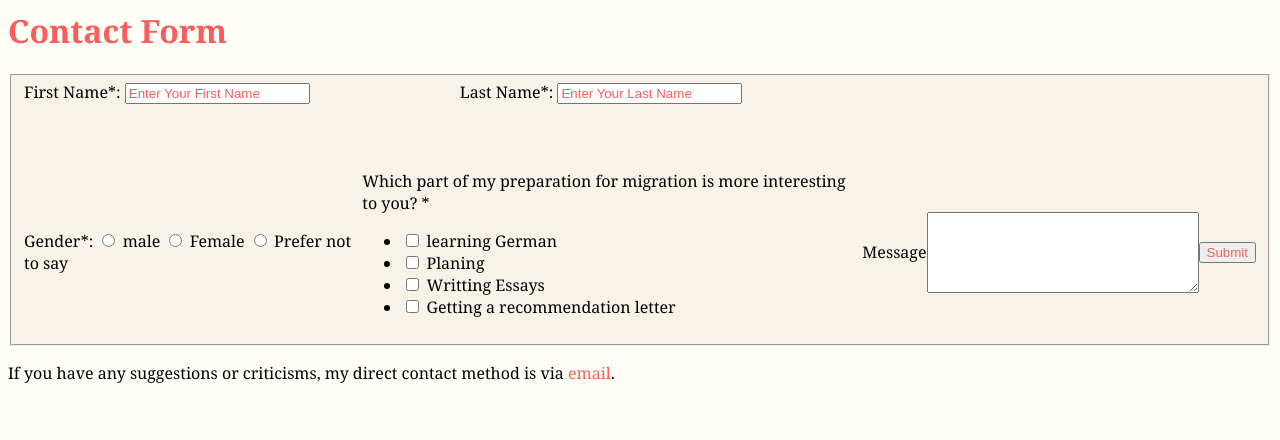
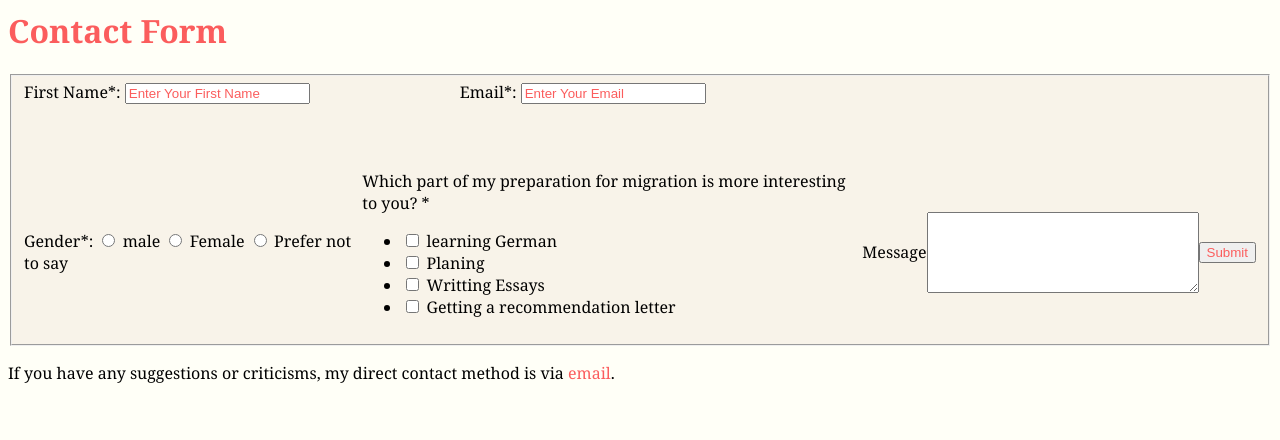
Before and after one commit to MasoumeGanjizade/My-Personal-Info-Hub, a plain HTML site: page contact.html in a window 1280 px wide. Shown: the part 180-620 px from the top of the page. Drawn offline with Linux system fonts and the light colour scheme.

Commit message:
Update contact.html

```diff
--- a/contact.html
+++ b/contact.html
@@ -27,8 +27,8 @@
                     <input type="text" placeholder="Enter Your First Name" required>
                 </div>
                 <div>
-                    <label>Last Name*:</label>
-                    <input type="text" placeholder="Enter Your Last Name" required>
+                    <label>Email*:</label>
+                    <input type="Email" placeholder="Enter Your Email" required>
                 </div>
             </div>
            <br><br><br>
```
